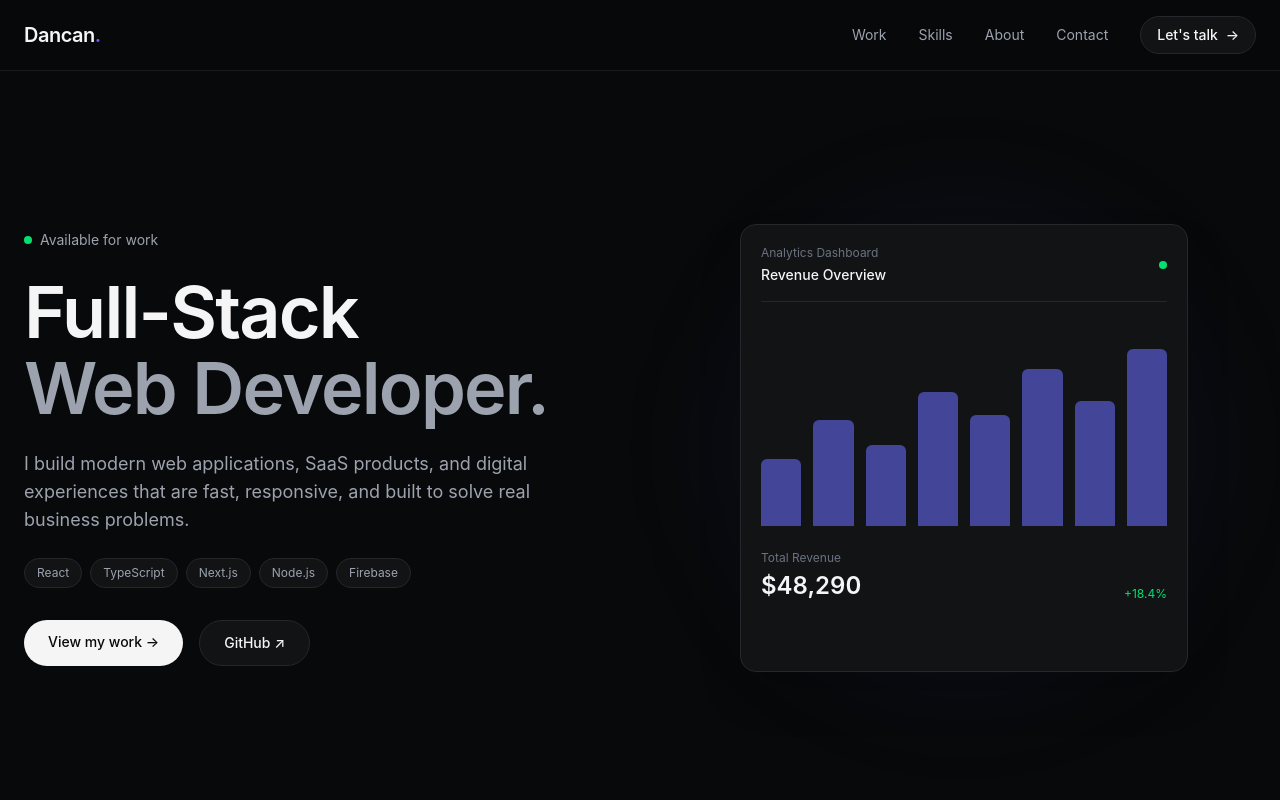
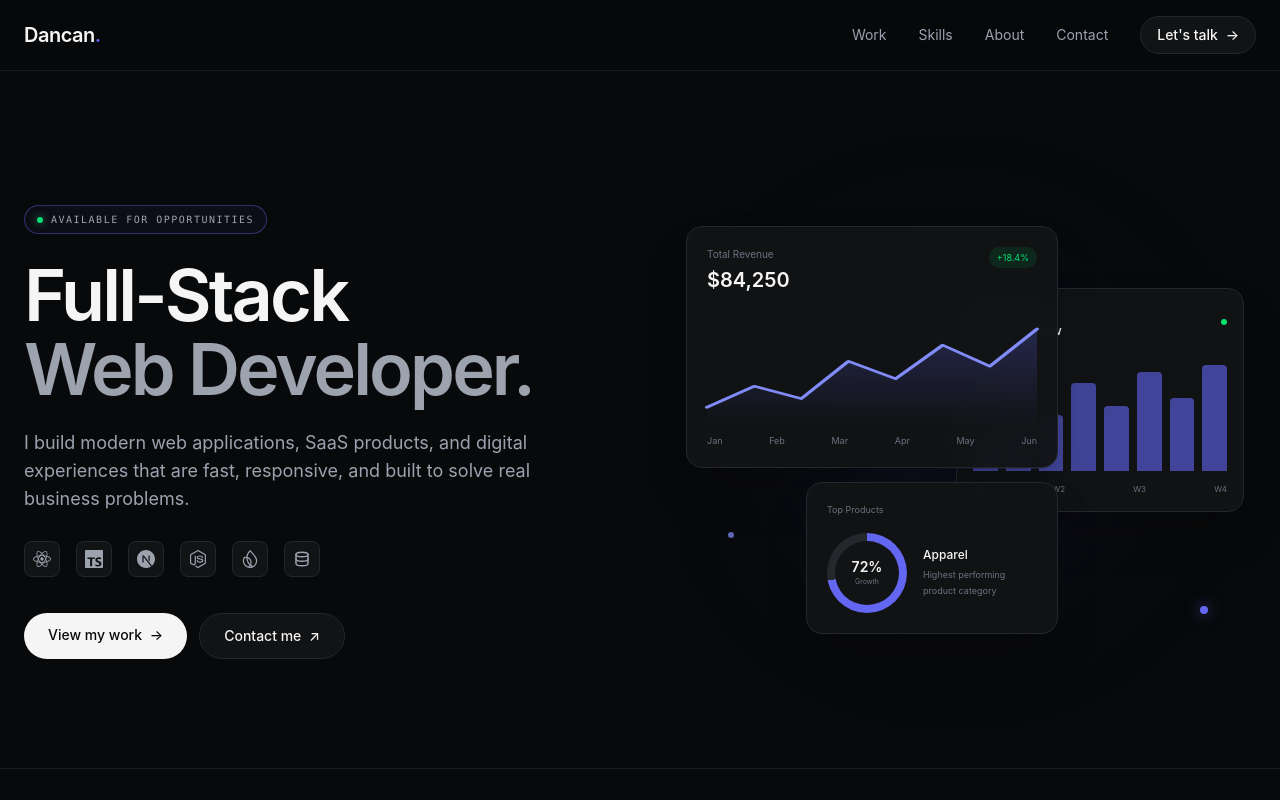
Before and after one commit to mikhayiyl/dancan-portfolio, a React (Vite) app: page / in a window 1280 px wide. Shown: the top 800 px of the page. Built offline with nearby package versions, Linux system fonts and the light colour scheme.

Commit message:
build responsive process timeline

```diff
--- a/package.json
+++ b/package.json
@@ -15,6 +15,7 @@
     "gsap": "^3.15.0",
     "react": "^19.2.8",
     "react-dom": "^19.2.8",
+    "react-icons": "^5.7.0",
     "react-router-dom": "^7.18.4",
     "tailwindcss": "^4.3.3"
   },
--- a/src/components/Hero/Hero.tsx
+++ b/src/components/Hero/Hero.tsx
@@ -1,20 +1,57 @@
 import { motion } from "framer-motion";
+import {
+  SiReact,
+  SiTypescript,
+  SiNextdotjs,
+  SiNodedotjs,
+  SiFirebase,
+} from "react-icons/si";
+import { TbDatabase } from "react-icons/tb";
+
+const technologies = [
+  { name: "React", icon: SiReact },
+  { name: "TypeScript", icon: SiTypescript },
+  { name: "Next.js", icon: SiNextdotjs },
+  { name: "Node.js", icon: SiNodedotjs },
+  { name: "Firebase", icon: SiFirebase },
+  { name: "SQL", icon: TbDatabase },
+];
+const revenuePoints = "0,75 22,58 44,68 66,38 88,52 110,25 132,42 154,12";
 
 function Hero() {
   return (
-    <section className="relative flex min-h-screen items-center overflow-hidden pt-24">
-      <div className="mx-auto grid w-full max-w-7xl items-center gap-16 px-6 py-20 lg:grid-cols-2">
+    <section className="relative overflow-hidden pt-24">
+      {/* Background Glow */}
+      <div className="pointer-events-none absolute left-1/2 top-1/4 -z-10 h-125 w-125 -translate-x-1/2 rounded-full bg-[#6366F1]/8 blur-[120px]" />
+
+      {/* Background Grid */}
+      <div className="pointer-events-none absolute inset-0 -z-10 opacity-20">
+        <div
+          className="absolute inset-0"
+          style={{
+            backgroundImage: `
+              linear-gradient(#24282C 1px, transparent 1px),
+              linear-gradient(90deg, #24282C 1px, transparent 1px)
+            `,
+            backgroundSize: "64px 64px",
+            maskImage:
+              "radial-gradient(circle at center, black 0%, transparent 72%)",
+          }}
+        />
+      </div>
+
+      <div className="mx-auto grid w-full max-w-7xl items-center gap-12 px-6 py-16 sm:py-20 lg:grid-cols-2 lg:gap-8 lg:py-24">
         {/* Left Content */}
-        <div>
+        <div className="relative z-10">
           {/* Availability */}
           <motion.div
             initial={{ opacity: 0, y: 10 }}
             animate={{ opacity: 1, y: 0 }}
             transition={{ duration: 0.5 }}
-            className="mb-6 flex items-center gap-2 text-sm text-[#9CA3AF]"
+            className="mb-6 inline-flex items-center gap-2 rounded-full border border-[#6366F1]/40 bg-[#6366F1]/5 px-3 py-1.5 font-mono text-[10px] uppercase tracking-[0.15em] text-[#9CA3AF]"
           >
-            <span className="h-2 w-2 rounded-full bg-green-400" />
-            Available for work
+            <span className="h-1.5 w-1.5 rounded-full bg-green-400 shadow-[0_0_8px_rgba(74,222,128,0.7)]" />
+            Available for opportunities
           </motion.div>
 
           {/* Heading */}
@@ -22,7 +59,7 @@ function Hero() {
             initial={{ opacity: 0, y: 20 }}
             animate={{ opacity: 1, y: 0 }}
             transition={{ duration: 0.6, delay: 0.1 }}
-            className="max-w-3xl text-5xl font-semibold leading-[1.05] tracking-tight sm:text-6xl lg:text-7xl"
+            className="max-w-3xl text-5xl font-semibold leading-[1.02] tracking-[-0.04em] text-[#F5F5F5] sm:text-6xl lg:text-7xl"
           >
             Full-Stack
             <br />
@@ -41,23 +78,22 @@ function Hero() {
             business problems.
           </motion.p>
 
-          {/* Tech Stack */}
+          {/* Technology Icons */}
           <motion.div
             initial={{ opacity: 0, y: 20 }}
             animate={{ opacity: 1, y: 0 }}
             transition={{ duration: 0.6, delay: 0.3 }}
-            className="mt-6 flex flex-wrap gap-2"
+            className="mt-7 flex flex-wrap items-center gap-4"
           >
-            {["React", "TypeScript", "Next.js", "Node.js", "Firebase"].map(
-              (tech) => (
-                <span
-                  key={tech}
-                  className="rounded-full border border-[#24282C] bg-[#111315] px-3 py-1.5 text-xs text-[#9CA3AF]"
+            {technologies.map(({ name, icon: Icon }) => (
+              <div
+                key={name}
+                title={name}
+                className="group flex h-9 w-9 items-center justify-center rounded-lg border border-[#24282C] bg-[#111315] text-[#9CA3AF] transition-all duration-300 hover:-translate-y-1 hover:border-[#6366F1]/50 hover:bg-[#171A1D] hover:text-[#F5F5F5]"
               >
-                  {tech}
-                </span>
-              ),
-            )}
+                <Icon className="h-4.5 w-4.5 transition-transform duration-300 group-hover:scale-110" />
+              </div>
+            ))}
           </motion.div>
 
           {/* Buttons */}
@@ -65,91 +101,177 @@ function Hero() {
             initial={{ opacity: 0, y: 20 }}
             animate={{ opacity: 1, y: 0 }}
             transition={{ duration: 0.6, delay: 0.4 }}
-            className="mt-8 flex flex-wrap gap-4"
+            className="mt-9 flex flex-wrap gap-3"
           >
             <a
               href="#work"
-              className="rounded-full bg-[#F5F5F5] px-6 py-3 text-sm font-medium text-[#08090A] transition-transform duration-300 hover:scale-105"
+              className="rounded-full bg-[#F5F5F5] px-6 py-3 text-sm font-medium text-[#08090A] transition-all duration-300 hover:-translate-y-0.5 hover:bg-white"
             >
-              View my work →
+              View my work <span className="ml-1">→</span>
             </a>
 
             <a
-              href="https://github.com"
-              target="_blank"
-              rel="noopener noreferrer"
-              className="rounded-full border border-[#24282C] bg-[#111315] px-6 py-3 text-sm font-medium text-[#F5F5F5] transition-all duration-300 hover:border-[#6366F1]/60 hover:bg-[#171A1D]"
+              href="mailto:duhnycan@gmail.com"
+              className="rounded-full border border-[#24282C] bg-[#111315] px-6 py-3 text-sm font-medium text-[#F5F5F5] transition-all duration-300 hover:-translate-y-0.5 hover:border-[#6366F1]/60 hover:bg-[#171A1D]"
             >
-              GitHub ↗
+              Contact me <span className="ml-1">↗</span>
             </a>
           </motion.div>
         </div>
 
-        {/* Right Visual */}
-        <div className="relative hidden lg:block">
-          <div className="relative mx-auto aspect-square max-w-lg">
-            {/* Glow */}
-            <div className="absolute inset-10 rounded-full bg-[#6366F1]/10 blur-3xl" />
+        {/* Right Analytics Visual */}
+        <div className="relative hidden min-h-120 lg:block">
+          {/* Main Glow */}
+          <div className="absolute left-1/2 top-1/2 h-72 w-72 -translate-x-1/2 -translate-y-1/2 rounded-full bg-[#6366F1]/10 blur-[90px]" />
 
-            {/* Placeholder Product Card */}
+          {/* Revenue Card */}
           <motion.div
             initial={{ opacity: 0, scale: 0.95, y: 20 }}
             animate={{ opacity: 1, scale: 1, y: 0 }}
-              transition={{ duration: 0.8, delay: 0.3 }}
-              className="absolute inset-8 rounded-2xl border border-[#24282C] bg-[#111315] p-5 shadow-2xl"
+            transition={{ duration: 0.7, delay: 0.3 }}
+            className="absolute left-[5%] top-[7%] z-20 w-[62%] rounded-2xl border border-[#24282C] bg-[#111315]/95 p-5 shadow-2xl backdrop-blur-xl"
           >
-              <div className="flex items-center justify-between border-b border-[#24282C] pb-4">
+            <div className="flex items-start justify-between">
               <div>
-                  <p className="text-xs text-[#6B7280]">Analytics Dashboard</p>
-                  <p className="mt-1 text-sm font-medium">Revenue Overview</p>
+                <p className="text-[10px] text-[#6B7280]">Total Revenue</p>
+                <p className="mt-1 text-xl font-semibold text-[#F5F5F5]">
+                  $84,250
+                </p>
               </div>
 
-                <div className="h-2 w-2 rounded-full bg-green-400" />
+              <span className="rounded-full bg-green-400/10 px-2 py-1 text-[9px] text-green-400">
+                +18.4%
+              </span>
             </div>
 
-              {/* Fake chart */}
-              <div className="mt-8 flex h-48 items-end gap-3">
-                {[35, 55, 42, 70, 58, 82, 65, 92].map((height, index) => (
+            {/* Line Chart */}
+            <div className="mt-5 h-28">
+              <svg
+                viewBox="0 0 154 90"
+                className="h-full w-full overflow-visible"
+                preserveAspectRatio="none"
+              >
+                <defs>
+                  <linearGradient
+                    id="revenueGradient"
+                    x1="0"
+                    y1="0"
+                    x2="0"
+                    y2="1"
+                  >
+                    <stop offset="0%" stopColor="#6366F1" stopOpacity="0.25" />
+                    <stop offset="100%" stopColor="#6366F1" stopOpacity="0" />
+                  </linearGradient>
+                </defs>
+
+                <polygon
+                  points={`0,90 ${revenuePoints} 154,90`}
+                  fill="url(#revenueGradient)"
+                />
+
+                <polyline
+                  points={revenuePoints}
+                  fill="none"
+                  stroke="#818CF8"
+                  strokeWidth="2"
+                  strokeLinecap="round"
+                  strokeLinejoin="round"
+                />
+              </svg>
+            </div>
+
+            <div className="mt-2 flex justify-between text-[9px] text-[#6B7280]">
+              <span>Jan</span>
+              <span>Feb</span>
+              <span>Mar</span>
+              <span>Apr</span>
+              <span>May</span>
+              <span>Jun</span>
+            </div>
+          </motion.div>
+
+          {/* Sales Overview */}
+          <motion.div
+            initial={{ opacity: 0, scale: 0.95, y: 20 }}
+            animate={{ opacity: 1, scale: 1, y: 0 }}
+            transition={{ duration: 0.7, delay: 0.45 }}
+            className="absolute right-[2%] top-[20%] z-10 w-[48%] rounded-2xl border border-[#24282C] bg-[#111315]/95 p-4 shadow-2xl backdrop-blur-xl"
+          >
+            <div className="flex items-center justify-between">
+              <div>
+                <p className="text-[9px] text-[#6B7280]">Analytics</p>
+                <p className="mt-1 text-xs font-medium text-[#F5F5F5]">
+                  Sales Overview
+                </p>
+              </div>
+
+              <span className="h-1.5 w-1.5 rounded-full bg-green-400" />
+            </div>
+
+            <div className="mt-5 flex h-28 items-end gap-2">
+              {[42, 68, 50, 78, 58, 88, 65, 94].map((height, index) => (
                 <motion.div
                   key={index}
                   initial={{ height: 0 }}
                   animate={{ height: `${height}%` }}
                   transition={{
-                      duration: 0.6,
-                      delay: 0.6 + index * 0.05,
+                    duration: 0.7,
+                    delay: 0.65 + index * 0.05,
                   }}
-                    className="flex-1 rounded-t-md bg-[#6366F1]/60"
+                  className="flex-1 rounded-t-sm bg-[#6366F1]/60 transition-colors hover:bg-[#818CF8]"
                 />
               ))}
             </div>
 
-              <div className="mt-6 flex items-end justify-between">
-                <div>
-                  <p className="text-xs text-[#6B7280]">Total Revenue</p>
-                  <p className="mt-1 text-2xl font-semibold">$48,290</p>
-                </div>
-
-                <span className="text-xs text-green-400">+18.4%</span>
+            <div className="mt-3 flex justify-between text-[8px] text-[#6B7280]">
+              <span>W1</span>
+              <span>W2</span>
+              <span>W3</span>
+              <span>W4</span>
             </div>
           </motion.div>
+
+          {/* Top Products / Progress Card */}
+          <motion.div
+            initial={{ opacity: 0, scale: 0.9, y: 20 }}
+            animate={{ opacity: 1, scale: 1, y: 0 }}
+            transition={{ duration: 0.7, delay: 0.55 }}
+            className="absolute bottom-[8%] left-[25%] z-30 w-[42%] rounded-2xl border border-[#24282C] bg-[#111315]/95 p-5 shadow-2xl backdrop-blur-xl"
+          >
+            <p className="text-[9px] text-[#6B7280]">Top Products</p>
+
+            <div className="mt-4 flex items-center gap-4">
+              {/* Progress Ring */}
+              <div
+                className="relative h-20 w-20 shrink-0 rounded-full"
+                style={{
+                  background:
+                    "conic-gradient(#6366F1 0deg 259deg, #24282C 259deg 360deg)",
+                }}
+              >
+                <div className="absolute inset-2 flex items-center justify-center rounded-full bg-[#111315]">
+                  <div className="text-center">
+                    <p className="text-sm font-semibold text-[#F5F5F5]">72%</p>
+                    <p className="text-[7px] text-[#6B7280]">Growth</p>
                   </div>
                 </div>
               </div>
 
-      {/* Background Grid */}
-      <div className="pointer-events-none absolute inset-0 -z-10 opacity-30">
-        <div
-          className="absolute inset-0"
-          style={{
-            backgroundImage: `
-              linear-gradient(#24282C 1px, transparent 1px),
-              linear-gradient(90deg, #24282C 1px, transparent 1px)
-            `,
-            backgroundSize: "64px 64px",
-            maskImage:
-              "radial-gradient(circle at center, black 0%, transparent 70%)",
-          }}
-        />
+              <div>
+                <p className="text-xs font-medium text-[#F5F5F5]">Apparel</p>
+                <p className="mt-1 text-[9px] leading-4 text-[#6B7280]">
+                  Highest performing
+                  <br />
+                  product category
+                </p>
+              </div>
+            </div>
+          </motion.div>
+
+          {/* Decorative Nodes */}
+          <div className="absolute right-[8%] bottom-[12%] h-2 w-2 rounded-full bg-[#6366F1] shadow-[0_0_15px_rgba(99,102,241,0.8)]" />
+          <div className="absolute left-[12%] bottom-[28%] h-1.5 w-1.5 rounded-full bg-[#818CF8]/70" />
+        </div>
       </div>
     </section>
   );
```
Also changed, not shown: src/components/Process/Process.tsx (+20 -8 lines), src/layouts/MainLayouts.tsx (deleted, +0 -20 lines), 1 other file (tests, documents, lock files or other folders). Lines whose indentation alone changed are shown as unchanged.
